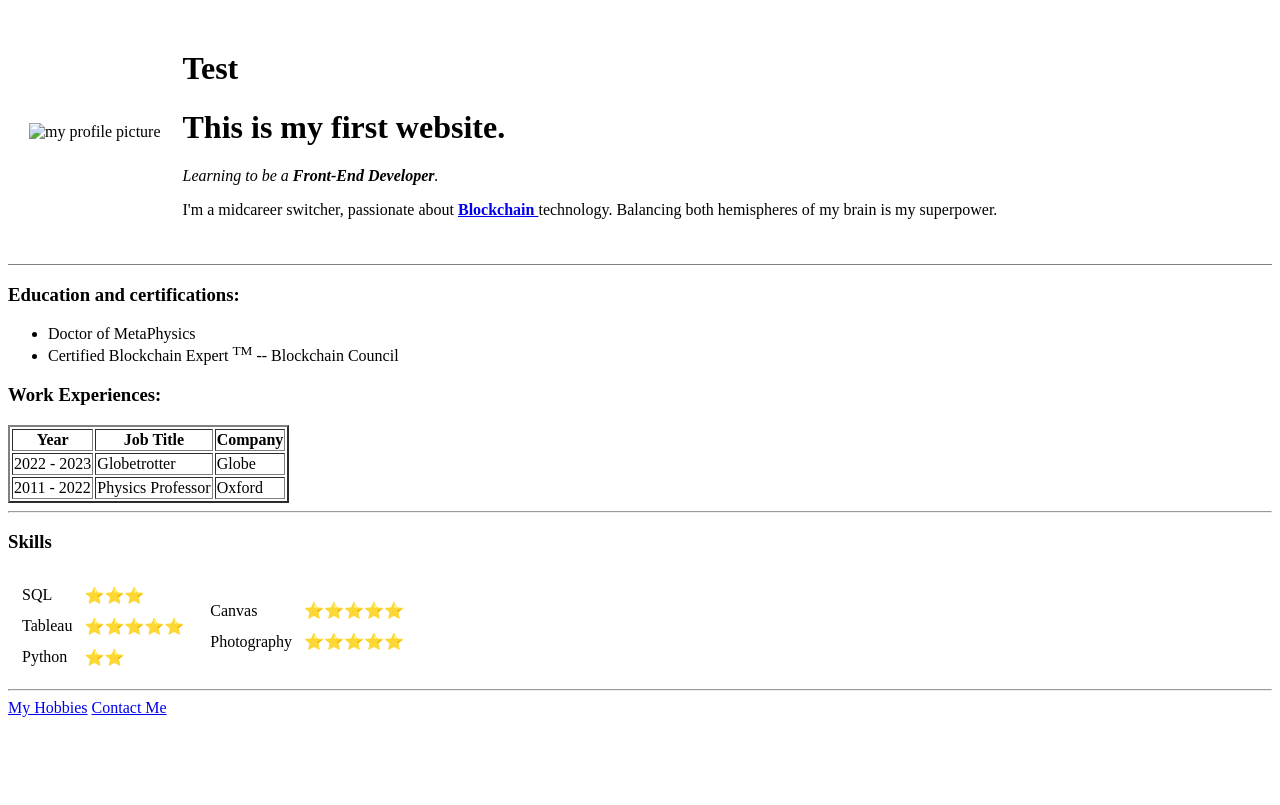
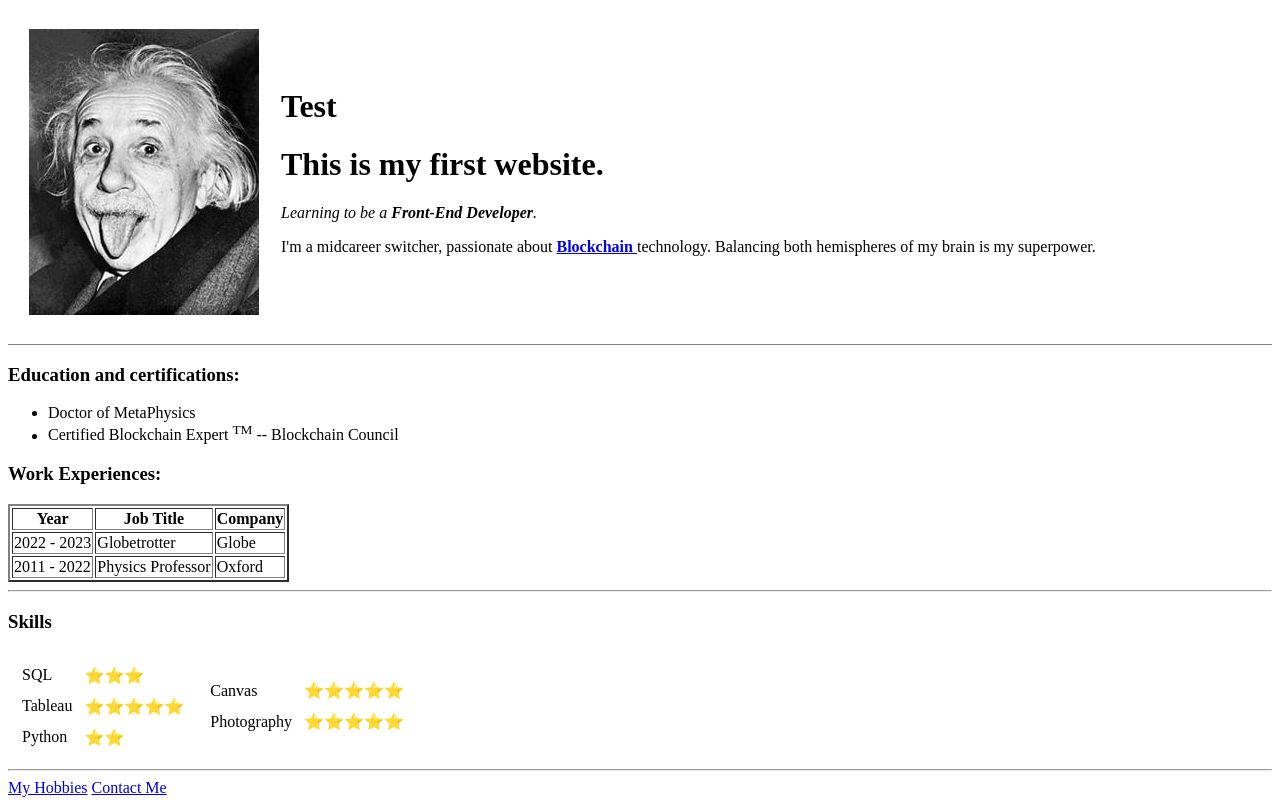
Before and after one commit to chloexq/CV-, a plain HTML site: page index.html in a window 1280 px wide. Drawn offline with Linux system fonts and the light colour scheme.

Commit message:
Update index.html

```diff
--- a/index.html
+++ b/index.html
@@ -1,4 +1,3 @@
-<!DOCTYPE html>
 <head>
     <meta charset="UTF-8">
     <title> 🐶 My Personal Site 🐶 </title>
@@ -6,7 +5,7 @@
 <body>
     <table cellspacing="20">
         <tr>
-            <td><img src="images/AlbertEinstein.png" alt="my profile picture"></td>
+            <td><img src="AlbertEinstein.png" alt="my profile picture"></td>
             <td> <h1> Test</h1>
                 <h1> This is my first website. </h1>
                 <p><em>Learning to be a <strong>Front-End Developer</strong>.</em></p>
```
